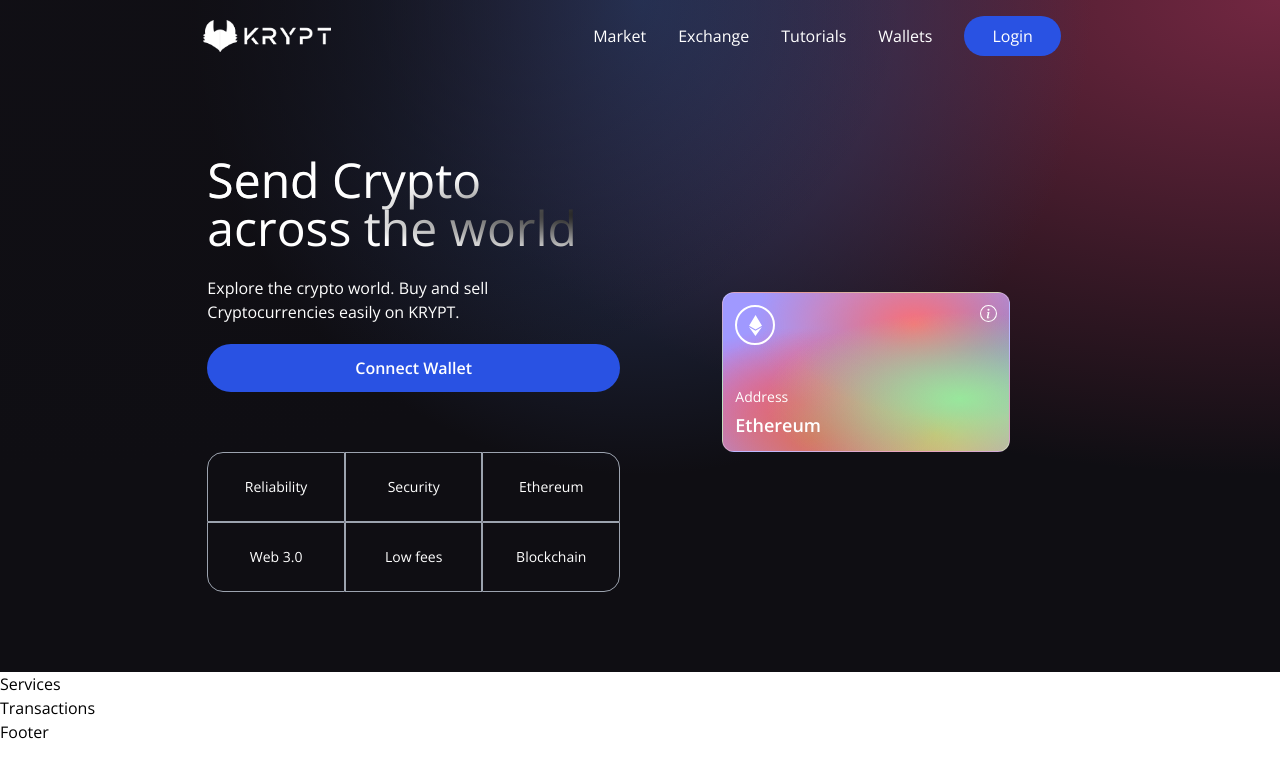
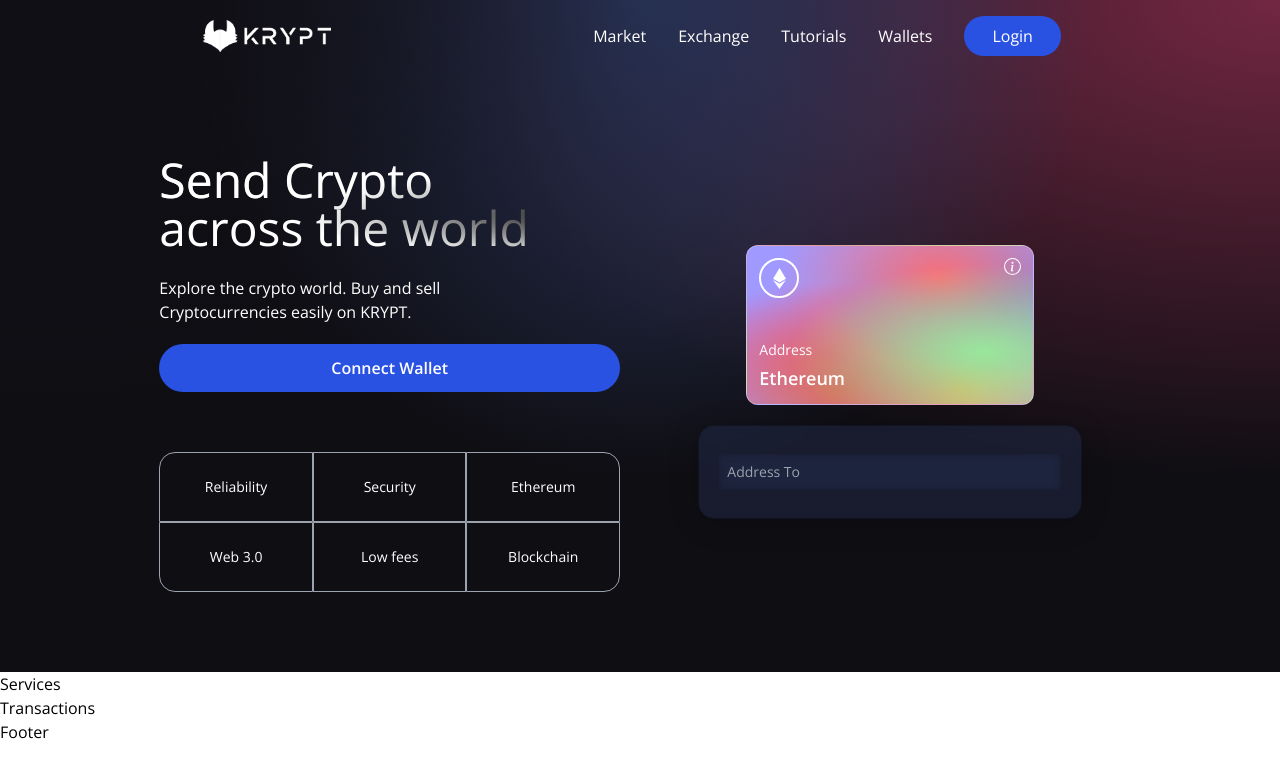
Before and after one commit to istiakAHMEDsaad/Smart_Contracts_Blockchain, a React (Vite) app in the folder client/: page / in a window 1280 px wide. Shown: the top 778 px of the page. Built offline with nearby package versions, Linux system fonts and the light colour scheme.

Commit message:
card input

```diff
--- a/client/src/components/Welcome.jsx
+++ b/client/src/components/Welcome.jsx
@@ -4,6 +4,17 @@
 
 const commonStyles =
   'min-h-[70px] sm:px-0 px-2 sm:min-w-[120px] flex justify-center items-center border-[0.5px] border-gray-400 text-sm font-light text-white';
+
+const Input = ({ placeholder, name, type, value, handleChange }) => (
+  <input
+    placeholder={placeholder}
+    type={type}
+    step='0.0001'
+    value={value}
+    onChange={(e) => handleChange(e, name)}
+    className='my-2 w-full rounded-sm p-2 outline-none bg-transparent text-white border-none text-sm white-glassmorphism'
+  />
+);
 
 const Welcome = () => {
   const connectWallet = () => {};
@@ -65,7 +76,15 @@
             </div>
           </div>
 
-
+          {/* form */}
+          <div className='p-5 sm:w-96 w-full flex flex-col justify-start items-center blue-glassmorphism'>
+            <Input
+              placeholder='Address To'
+              name='addressTo'
+              type='text'
+              handleChange={() => {}}
+            />
+          </div>
         </div>
       </div>
     </div>
```
